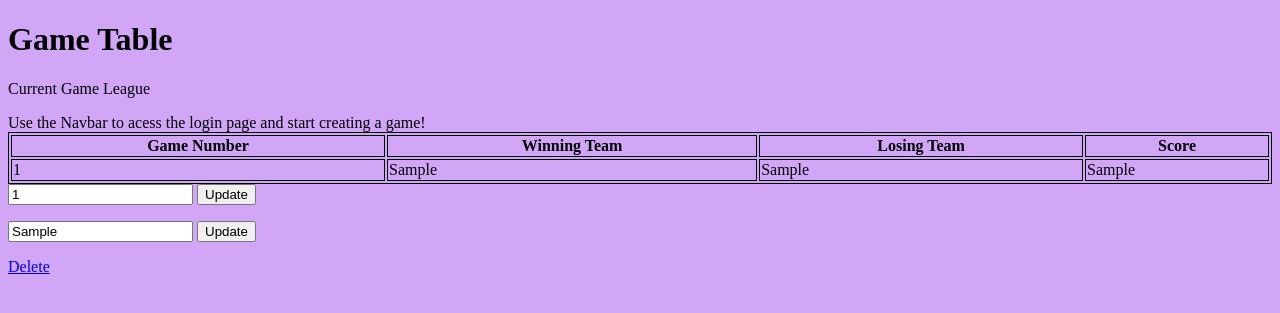
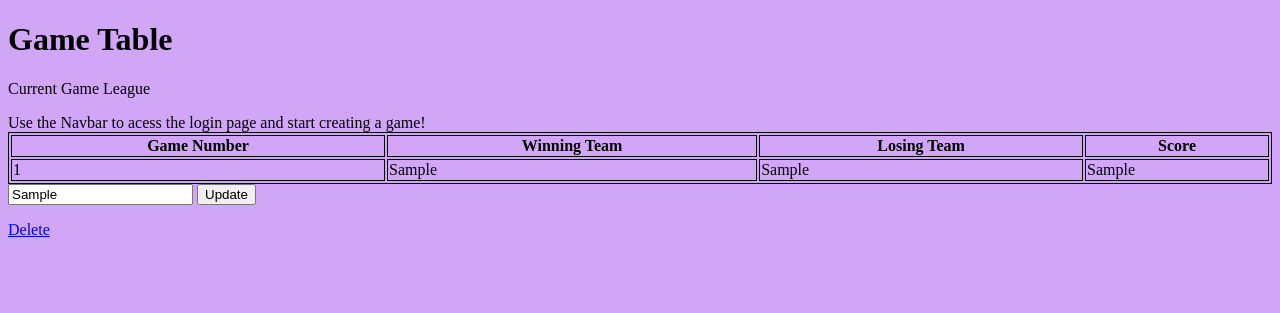
Before and after one commit to Fergus98/Individual-Project, a Flask app: page /showgames in a window 1280 px wide. Shown: the part 26-339 px from the top of the page. Run offline with Flask 2, Linux system fonts and the light colour scheme; tables that the repository leaves empty hold one stand-in row (values such as "Sample post").

Commit message:
Update showgames.html

```diff
--- a/application/templates/showgames.html
+++ b/application/templates/showgames.html
@@ -29,16 +29,11 @@
 			</tr>
 		</table>
 		<form method="POST" action="/game/update">
-    		<input type="hidden" value="{{game.game_no}}" name="oldgame">
-    		<input type="text" value="{{game.game_no}}" name="newgame">
+    		<input type="hidden" value="{{game.score}}" name="oldscore">
+    		<input type="text" value="{{game.score}}" name="newscore">
     		<input type="submit" value="Update">
   		</form>
 
-		<form method="POST" action="/game/update">
-    		<input type="hidden" value="{{game.losing_team}}" name="oldlose">
-    		<input type="text" value="{{game.losing_team}}" name="newlose">
-    		<input type="submit" value="Update">
-  		</form>
 		<a href="{{ url_for('deleteGame', toDelete = game.game_no) }}">Delete</a>
 	</div>
     {% endfor %}
```
